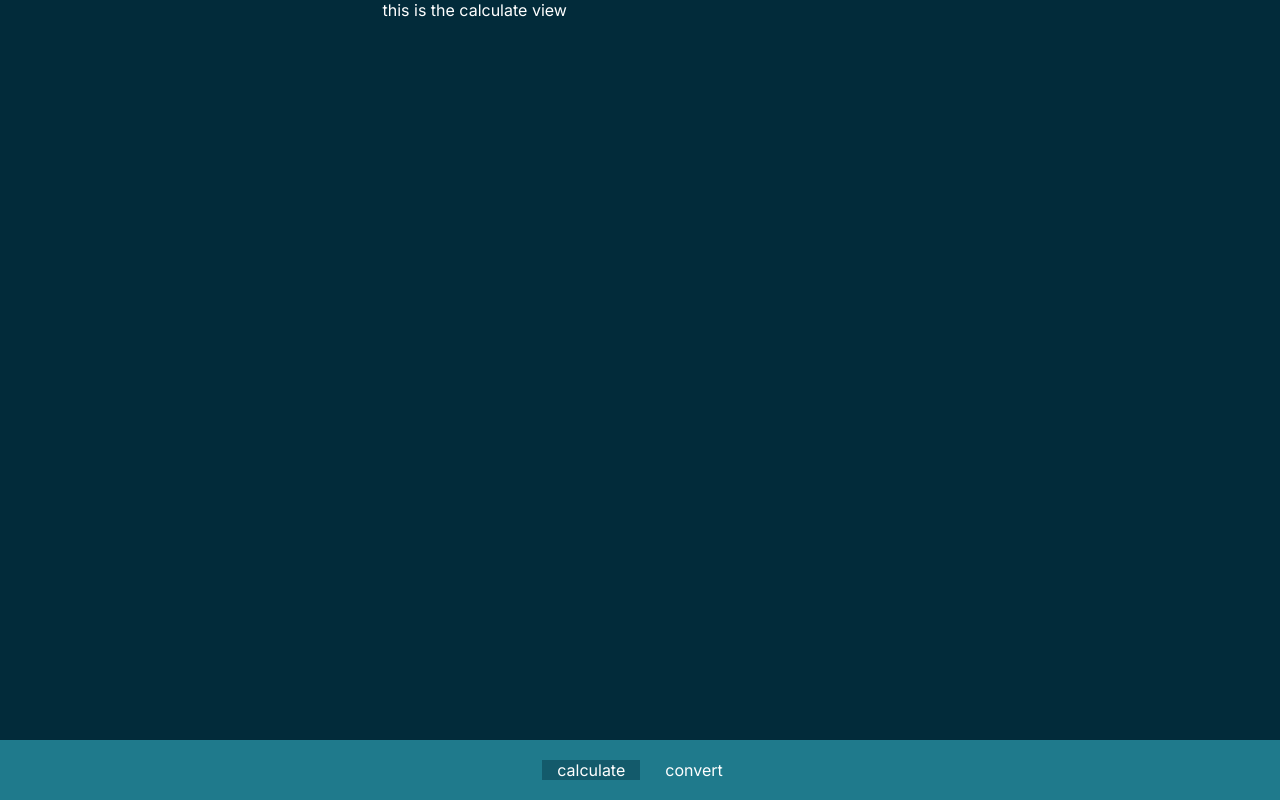
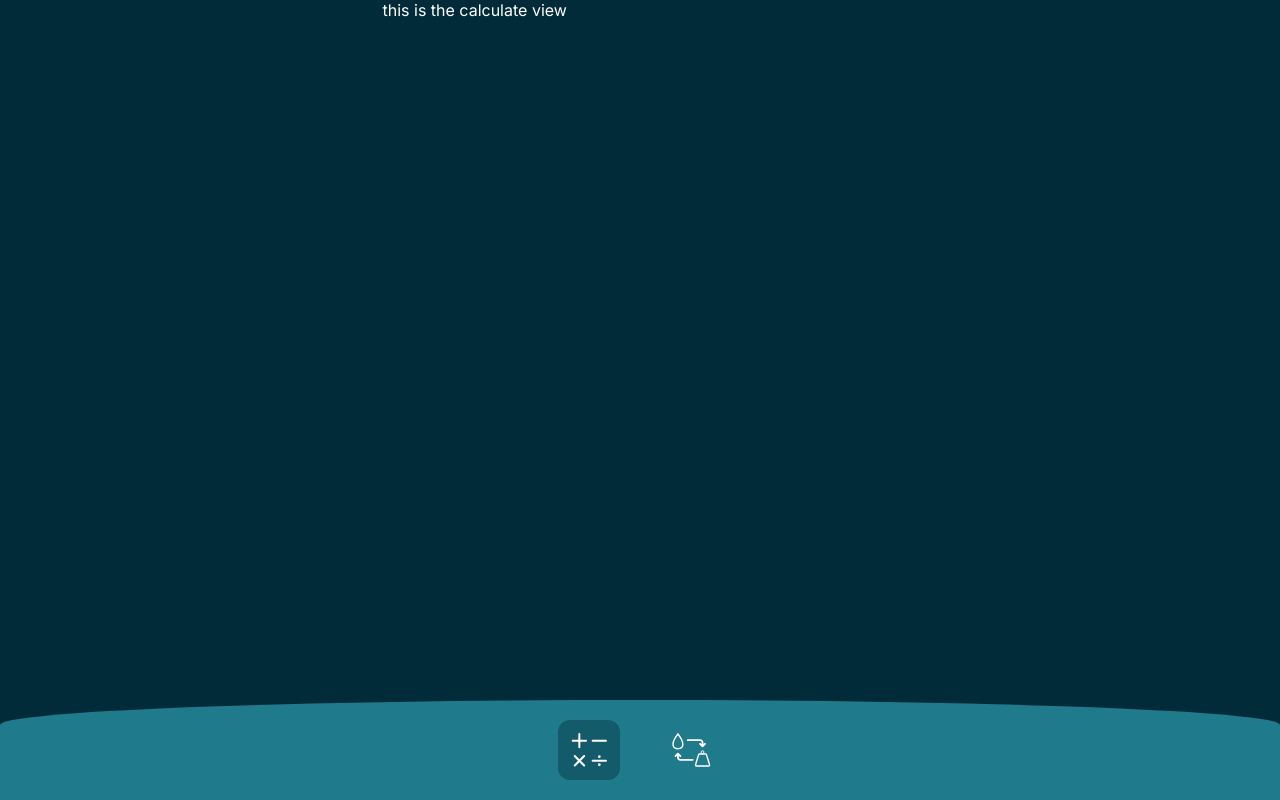
Before and after one commit to jankohlbach/flight-app, a Vue app: page / in a window 1280 px wide. Built offline with nearby package versions, Linux system fonts and the light colour scheme.

Commit message:
💄 add icons and radius to bottombar

```diff
--- a/src/components/BottomBar.vue
+++ b/src/components/BottomBar.vue
@@ -5,8 +5,57 @@ import { RouterLink } from "vue-router";
 <template>
   <nav>
     <div class="grid">
-      <RouterLink to="/">calculate</RouterLink>
-      <RouterLink to="/convert">convert</RouterLink>
+      <RouterLink to="/">
+        <svg
+          width="50"
+          height="50"
+          fill="none"
+          xmlns="http://www.w3.org/2000/svg"
+        >
+          <path
+            d="M15.333 9v13.333M22 15.667H8.667M20.142 31.047l-9.428 9.428M20.142 40.475l-9.428-9.428M42 15.667H28.667M42 35.667H28.667"
+            stroke="#fff"
+            stroke-width="2"
+            stroke-linecap="round"
+            stroke-linejoin="round"
+          />
+          <circle cx="35.333" cy="31.667" r="1.333" fill="#fff" />
+          <circle cx="35.333" cy="39.667" r="1.333" fill="#fff" />
+        </svg>
+      </RouterLink>
+      <RouterLink to="/convert">
+        <svg
+          width="50"
+          height="50"
+          fill="none"
+          xmlns="http://www.w3.org/2000/svg"
+        >
+          <path
+            d="M11.923 9c-6.214 7.658-6.905 14.77 0 14.77s6.214-7.112 0-14.77Z"
+            stroke="#fff"
+            stroke-width="1.42"
+          />
+          <circle
+            cx="36.539"
+            cy="27.13"
+            r="1.373"
+            stroke="#fff"
+            stroke-width=".947"
+          />
+          <path
+            d="M42.673 41h-12.27a.923.923 0 0 1-.881-1.194l3.124-10.154a.923.923 0 0 1 .882-.652h6.021c.405 0 .763.264.882.652l3.125 10.154A.923.923 0 0 1 42.673 41Z"
+            stroke="#fff"
+            stroke-width="1.42"
+          />
+          <path
+            d="M21.77 15.154h12.307a2.461 2.461 0 0 1 2.462 2.461v3.693m0 0L39 18.846m-2.461 2.462-2.462-2.462M26.692 34.846H14.385a2.461 2.461 0 0 1-2.462-2.461v-3.693m0 0-2.461 2.462m2.461-2.462 2.462 2.462"
+            stroke="#fff"
+            stroke-width="1.846"
+            stroke-linecap="round"
+            stroke-linejoin="round"
+          />
+        </svg>
+      </RouterLink>
     </div>
   </nav>
 </template>
@@ -22,18 +71,23 @@ nav {
   width: 100%;
   padding: rem(20) 0;
   background-color: $color-secondary;
+  border-top-left-radius: 100% 50%;
+  border-top-right-radius: 100% 50%;
 }
 
 .grid {
   display: flex;
   justify-content: center;
-  align-self: start;
 }
 
 a {
-  padding: 0 rem(15);
+  display: flex;
+  align-items: center;
+  padding: rem(5) rem(6);
+  margin: 0 rem(15);
   color: #fff;
   text-decoration: none;
+  border-radius: rem(12);
 
   &.router-link-active {
     background-color: rgba($color-primary, 0.4);
```
